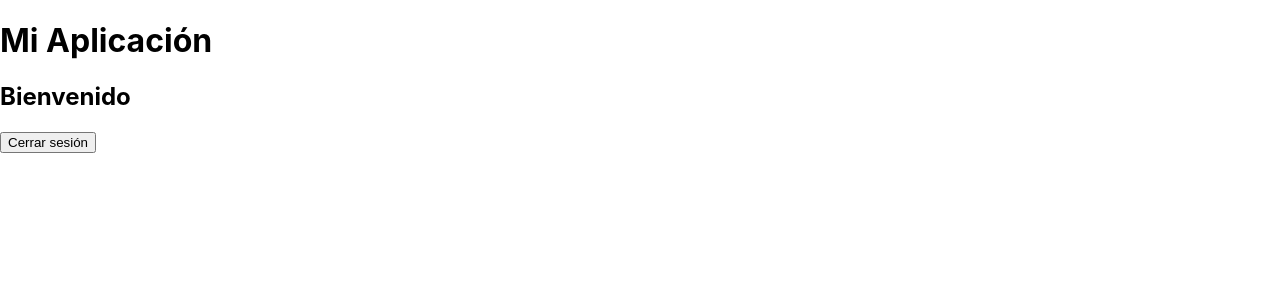
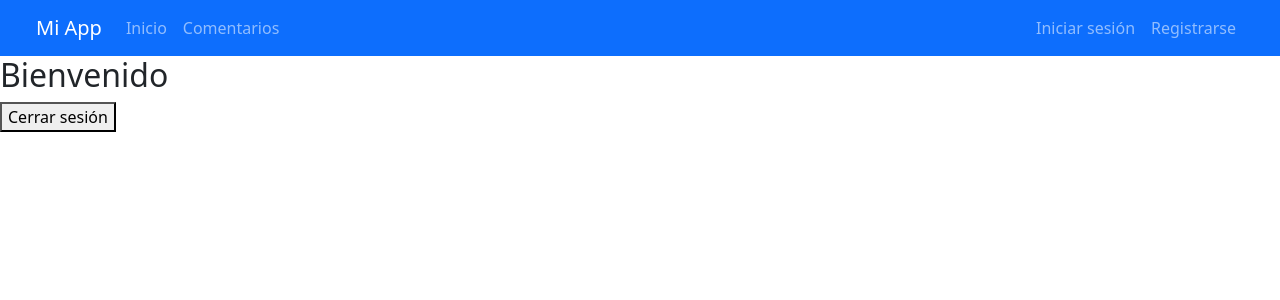
Before and after one commit to suguhs/TFG, a React (Create React App) app: page / in a window 1280 px wide. Shown: the top 300 px of the page. Built offline with nearby package versions, Linux system fonts and the light colour scheme.

Commit message:
roles y navbae

```diff
--- a/package.json
+++ b/package.json
@@ -8,6 +8,7 @@
     "@testing-library/react": "^16.3.0",
     "@testing-library/user-event": "^13.5.0",
     "axios": "^1.9.0",
+    "bootstrap": "^5.3.6",
     "react": "^19.1.0",
     "react-dom": "^19.1.0",
     "react-router-dom": "^7.6.0",
@@ -37,5 +38,10 @@
       "last 1 firefox version",
       "last 1 safari version"
     ]
+  },
+  "devDependencies": {
+    "autoprefixer": "^10.4.21",
+    "postcss": "^8.5.3",
+    "tailwindcss": "^4.1.6"
   }
 }
--- a/src/App.js
+++ b/src/App.js
@@ -4,19 +4,18 @@ import RegisterForm from './Components/RegisterForm';
 import LoginForm from './Components/LoginForm';
 import Welcome from './Components/Welcome';
 import Comentarios from './Components/Comentarios';
+import Navbar from './Components/Navbar';
 
 function App() {
   return (
     <Router>
-      <div>
-        <h1>Mi Aplicación</h1>
-        <Routes>
-          <Route path="/registro" element={<RegisterForm />} />
-          <Route path="/login" element={<LoginForm />} />
-          <Route path="/" element={<Welcome />} />
-          <Route path="/comentarios" element={<Comentarios />} />
-        </Routes>
-      </div>
+      <Navbar /> {/* 👈 visible en todas las rutas */}
+      <Routes>
+        <Route path="/" element={<Welcome />} />
+        <Route path="/login" element={<LoginForm />} />
+        <Route path="/registro" element={<RegisterForm />} />
+        <Route path="/comentarios" element={<Comentarios />} />
+      </Routes>
     </Router>
   );
 }
--- a/src/Components/Comentarios.js
+++ b/src/Components/Comentarios.js
@@ -9,7 +9,7 @@ const Comentarios = () => {
 
   useEffect(() => {
     // Cargar usuario logueado desde localStorage
-    const user = JSON.parse(localStorage.getItem("usuario"));
+    const user = JSON.parse(localStorage.getItem('usuario'));
     if (user) setUsuario(user);
 
     obtenerComentarios();
@@ -62,6 +62,8 @@ const Comentarios = () => {
     <div className="max-w-xl mx-auto p-4">
       <h2 className="text-xl font-bold mb-4">Comentarios</h2>
 
+      {/* ✅ Solo mostrar el formulario si hay usuario logueado */}
+      {usuario ? (
         <form onSubmit={enviarComentario} className="mb-6">
           <textarea
             value={contenido}
@@ -75,6 +77,11 @@ const Comentarios = () => {
             Enviar
           </button>
         </form>
+      ) : (
+        <p className="text-center text-gray-500 mb-4">
+          🔒 Debes <a href="/login" className="text-blue-600">iniciar sesión</a> para comentar.
+        </p>
+      )}
 
       <ul>
         {comentarios.map((comentario) => (
@@ -97,6 +104,5 @@ const Comentarios = () => {
       </ul>
     </div>
   );
-};
-
+}
 export default Comentarios;
--- /dev/null
+++ b/src/Components/Navbar.js
@@ -0,0 +1,54 @@
+import React from 'react';
+import { Link, useNavigate } from 'react-router-dom';
+
+const Navbar = () => {
+  const usuario = JSON.parse(localStorage.getItem('usuario'));
+  const navigate = useNavigate();
+
+  const cerrarSesion = () => {
+    localStorage.removeItem('usuario');
+    navigate('/');
+  };
+
+  return (
+    <nav className="navbar navbar-expand-lg navbar-dark bg-primary px-4">
+      <div className="container-fluid">
+        <Link className="navbar-brand" to="/">Mi App</Link>
+        <div className="collapse navbar-collapse show">
+          <ul className="navbar-nav me-auto mb-2 mb-lg-0">
+            <li className="nav-item">
+              <Link className="nav-link" to="/">Inicio</Link>
+            </li>
+            <li className="nav-item">
+              <Link className="nav-link" to="/comentarios">Comentarios</Link>
+            </li>
+          </ul>
+
+          <ul className="navbar-nav">
+            {usuario ? (
+              <>
+                <li className="nav-item">
+                  <span className="nav-link">Hola, {usuario.nombre}</span>
+                </li>
+                <li className="nav-item">
+                  <button onClick={cerrarSesion} className="btn btn-light btn-sm ms-2">Cerrar sesión</button>
+                </li>
+              </>
+            ) : (
+              <>
+                <li className="nav-item">
+                  <Link className="nav-link" to="/login">Iniciar sesión</Link>
+                </li>
+                <li className="nav-item">
+                  <Link className="nav-link" to="/registro">Registrarse</Link>
+                </li>
+              </>
+            )}
+          </ul>
+        </div>
+      </div>
+    </nav>
+  );
+};
+
+export default Navbar;
--- a/src/index.js
+++ b/src/index.js
@@ -3,6 +3,8 @@ import ReactDOM from 'react-dom/client';
 import './index.css';
 import App from './App';
 import reportWebVitals from './reportWebVitals';
+import 'bootstrap/dist/css/bootstrap.min.css';
+
 
 const root = ReactDOM.createRoot(document.getElementById('root'));
 root.render(
```
Also changed, not shown: 1 other file (tests, documents, lock files or other folders). Lines whose indentation alone changed are shown as unchanged.
